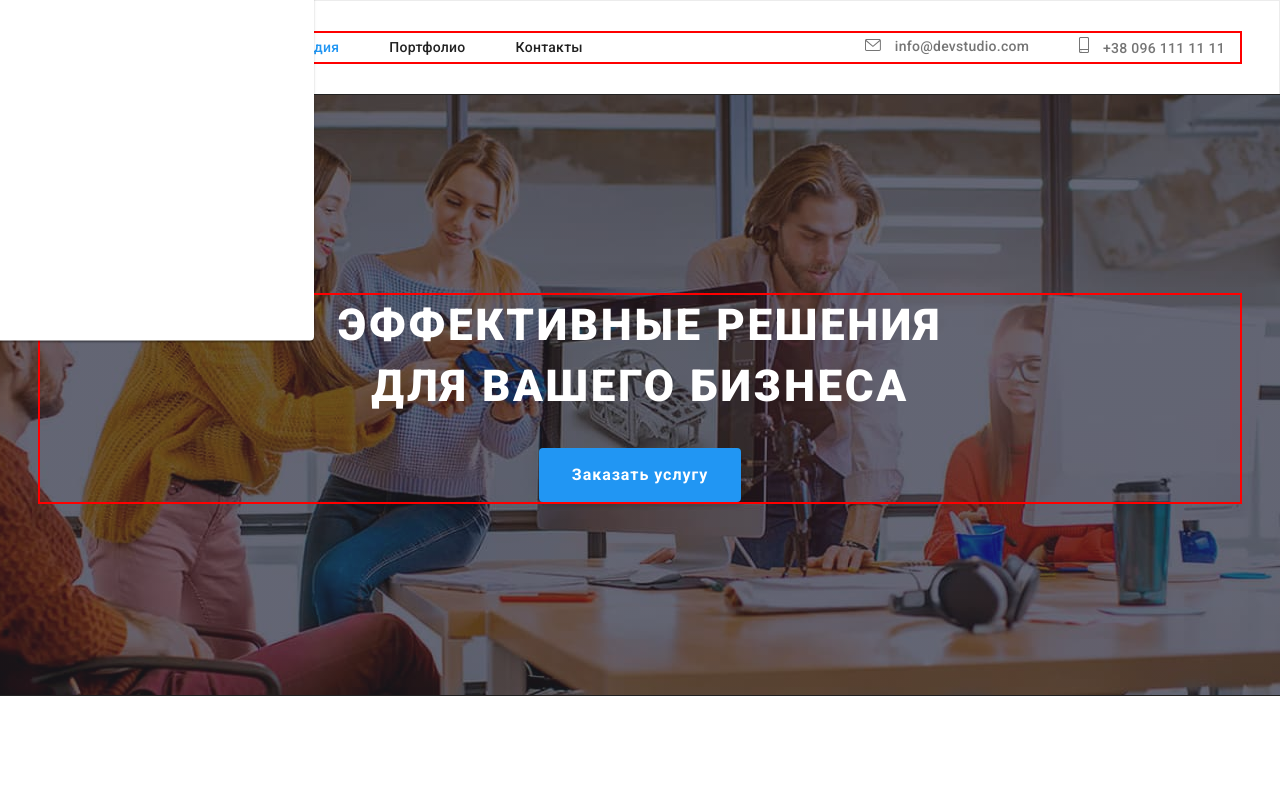
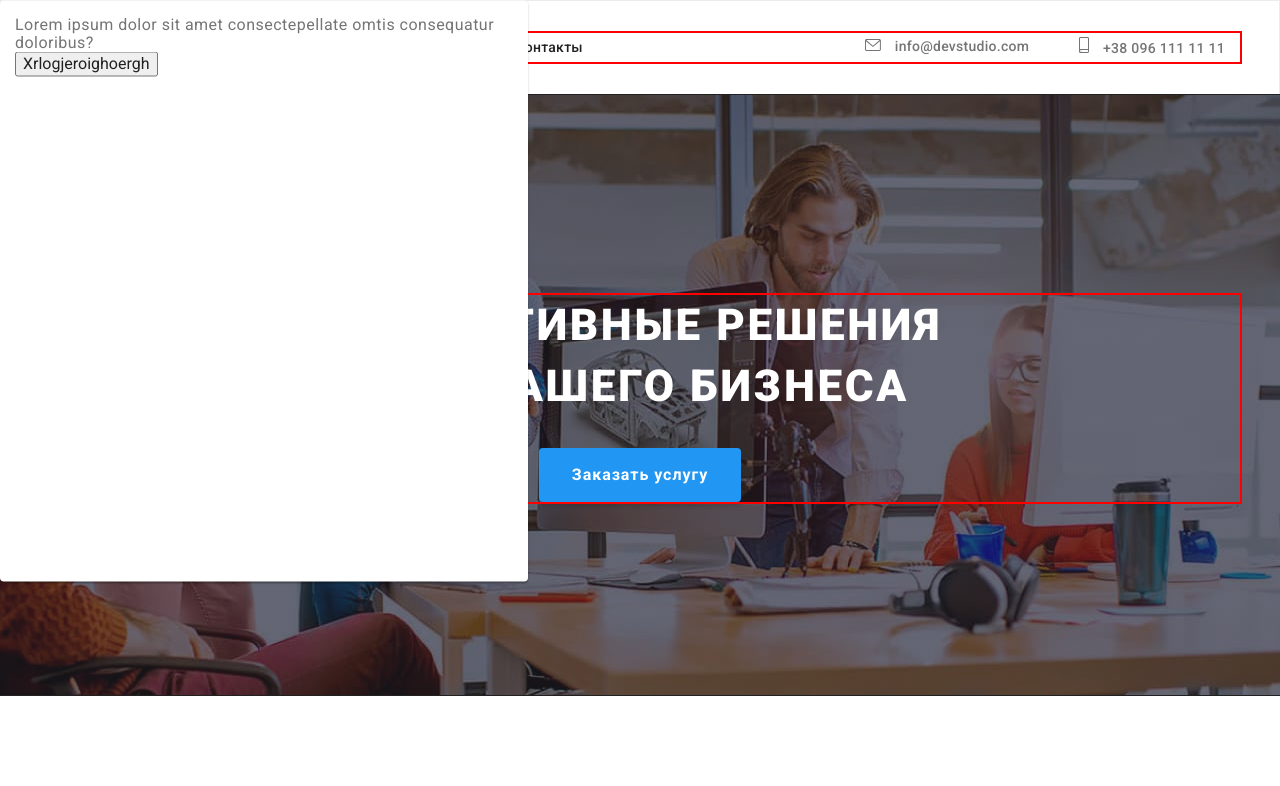
Before and after one commit to naf24/goit-markup-hw-05, a plain HTML site: page index.html in a window 1280 px wide. Shown: the top 786 px of the page. Drawn offline with nearby package versions, Linux system fonts and the light colour scheme.

Commit message:
modal got text seen

```diff
--- a/css/styles.css
+++ b/css/styles.css
@@ -229,13 +229,16 @@ li {
   position: fixed;
   top: 0;
   left: 0;
-  width: 100px;
-  height: 100px;
+  min-width: 528px;
+  min-height: 581px;
 
 }
 .backdrop.is-hidden {
+  position: fixed;
   opacity: 0;
   pointer-events: none;
+
+
 }
 .modal {
   position: absolute;
@@ -251,7 +254,7 @@ li {
   box-shadow: 0px 1px 3px rgba(0, 0, 0, 0.12), 0px 1px 1px rgba(0, 0, 0, 0.14), 0px 2px 1px rgba(0, 0, 0, 0.2);
   border-radius: 4px;
 }
-.modal-close {
+button.modal-close {
   font-family: inherit;
   color: #212121;
 }
--- a/index.html
+++ b/index.html
@@ -80,8 +80,8 @@
 
     <div class="backdrop">
 <div class="modal">
-  <p>Lorem ipsum dolor sit amet consectetur adipisicing elit. Sunt ratione officia ut ipsum corrupti repellat dicta, esse praesentium adipisci qui deserunt vitae omnis eligendi, exercitationem similique odit veritatis consequatur doloribus?</p>
-<button type="button" class="modal-close">X</button>
+  <p>Lorem ipsum dolor sit amet consectepellate omtis consequatur doloribus?</p>
+<button type="button" class="modal-close">Xrlogjeroighoergh</button>
 </div>
     </div>
 
```
